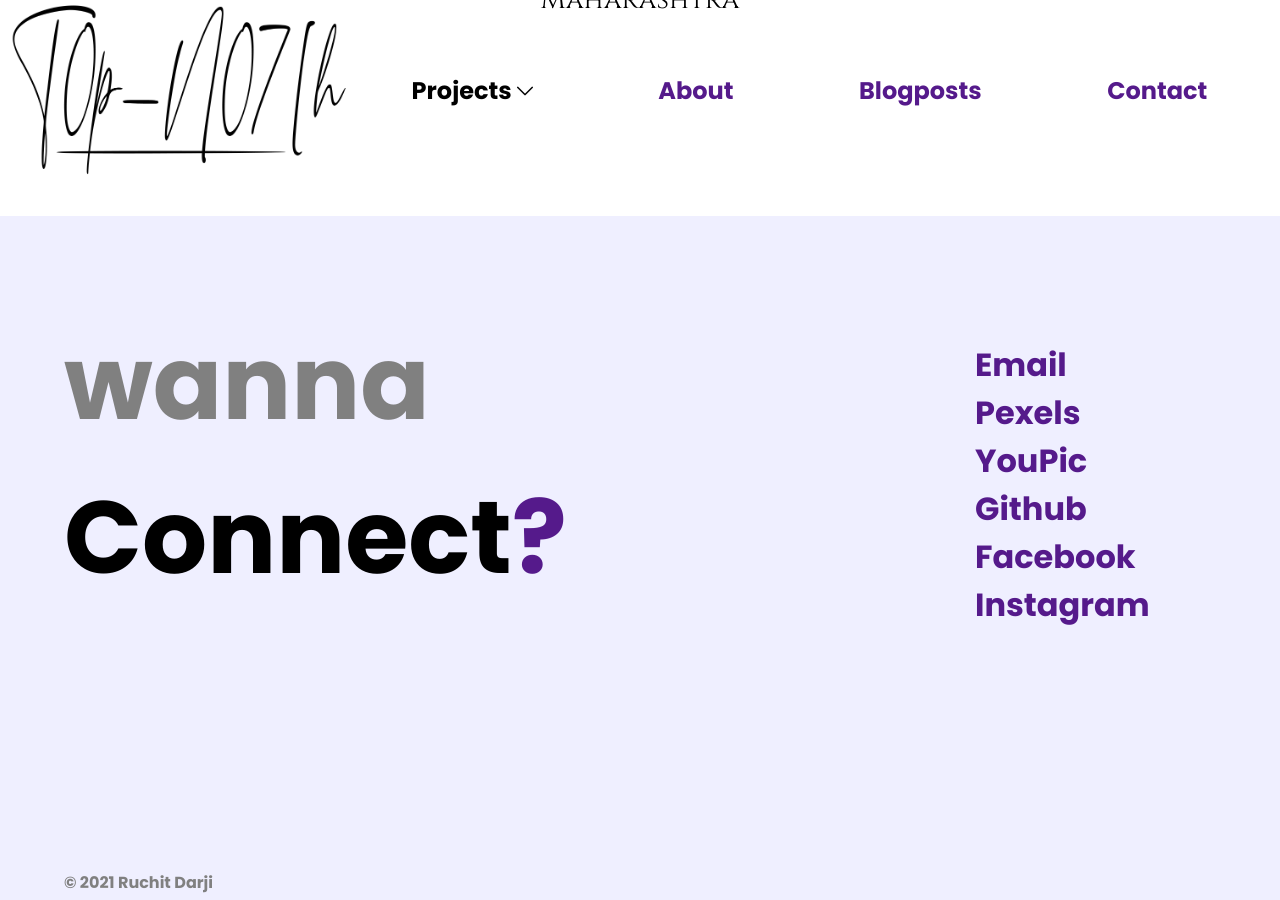
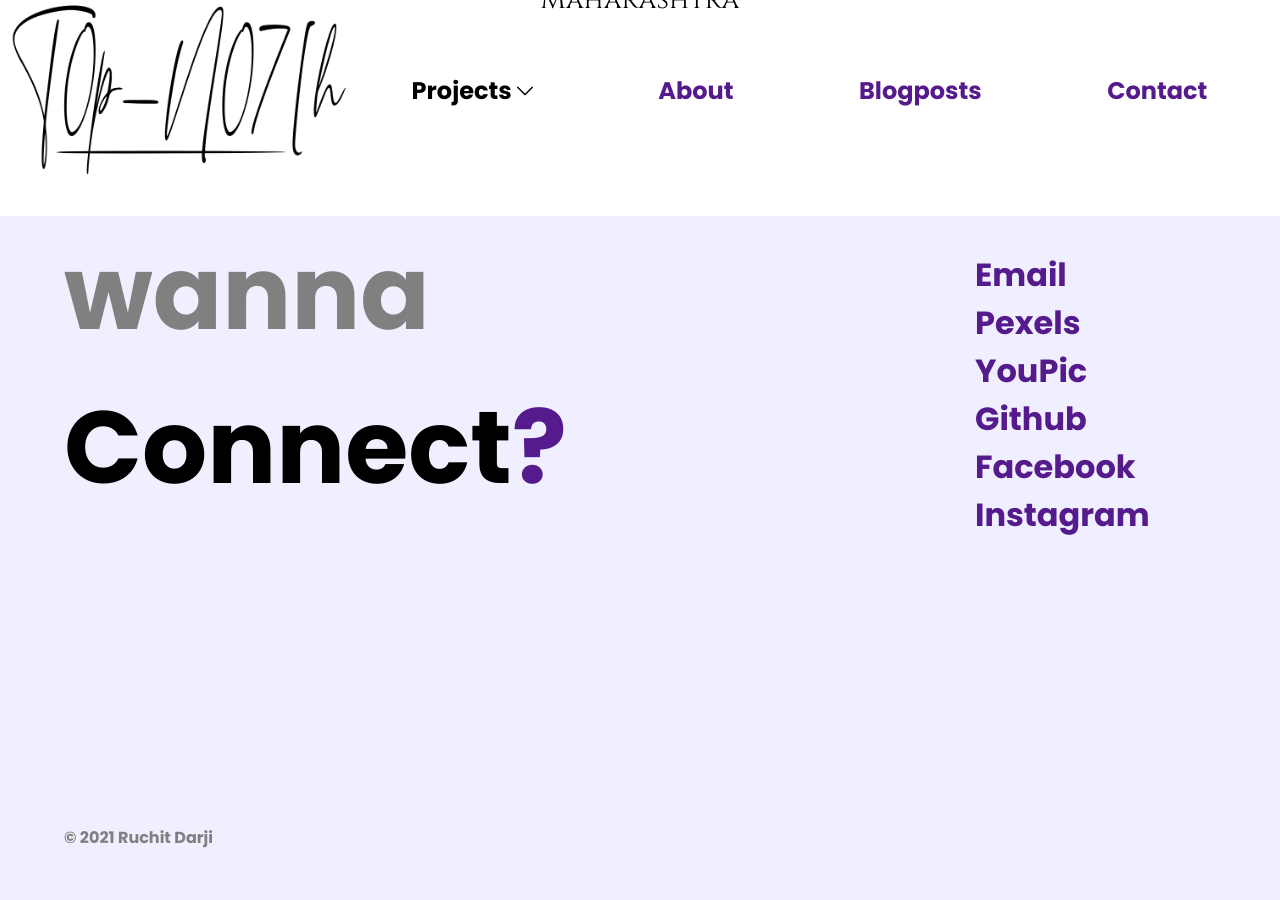
Before and after one commit to ruchit02/topnotchphotography, a Jekyll site: the page built from index.html, in a window 1280 px wide and 900 px high, scrolled down 6090 px. Built offline with Jekyll 4.4.1, drawn with Linux system fonts in a browser that asks for light colours.

Commit message:
Initial website launch

```diff
--- a/_sass/footer.scss
+++ b/_sass/footer.scss
@@ -3,13 +3,12 @@
 
     display: grid;
     grid-template-columns: 1fr;
-    grid-template-rows: 1fr 100px 25px;
+    grid-template-rows: 1fr 200px 25px;
     align-items: center;
     justify-content: space-between;
     gap: initial;
 
     height: 100vh;
-    padding-top: 10vh;
 
     background-color: rgb(239,239,255);
 }
```
